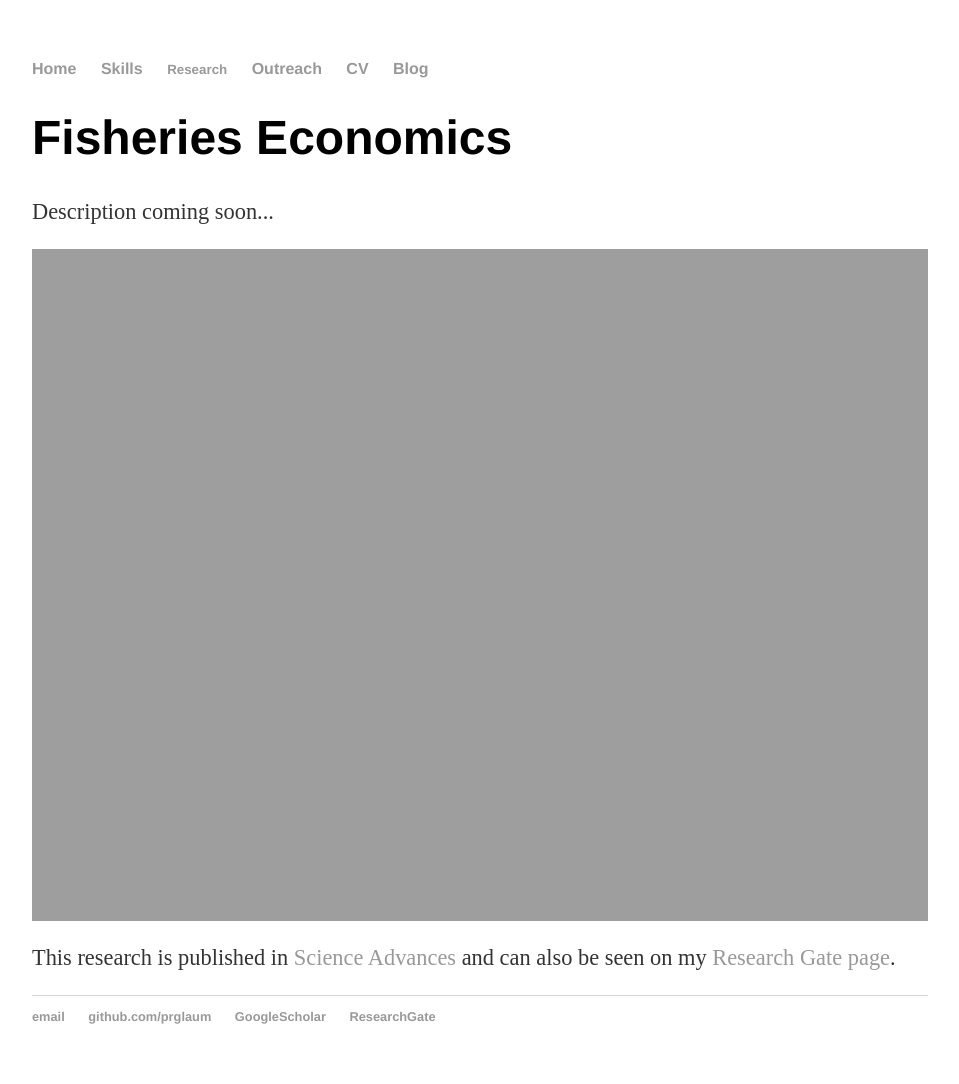
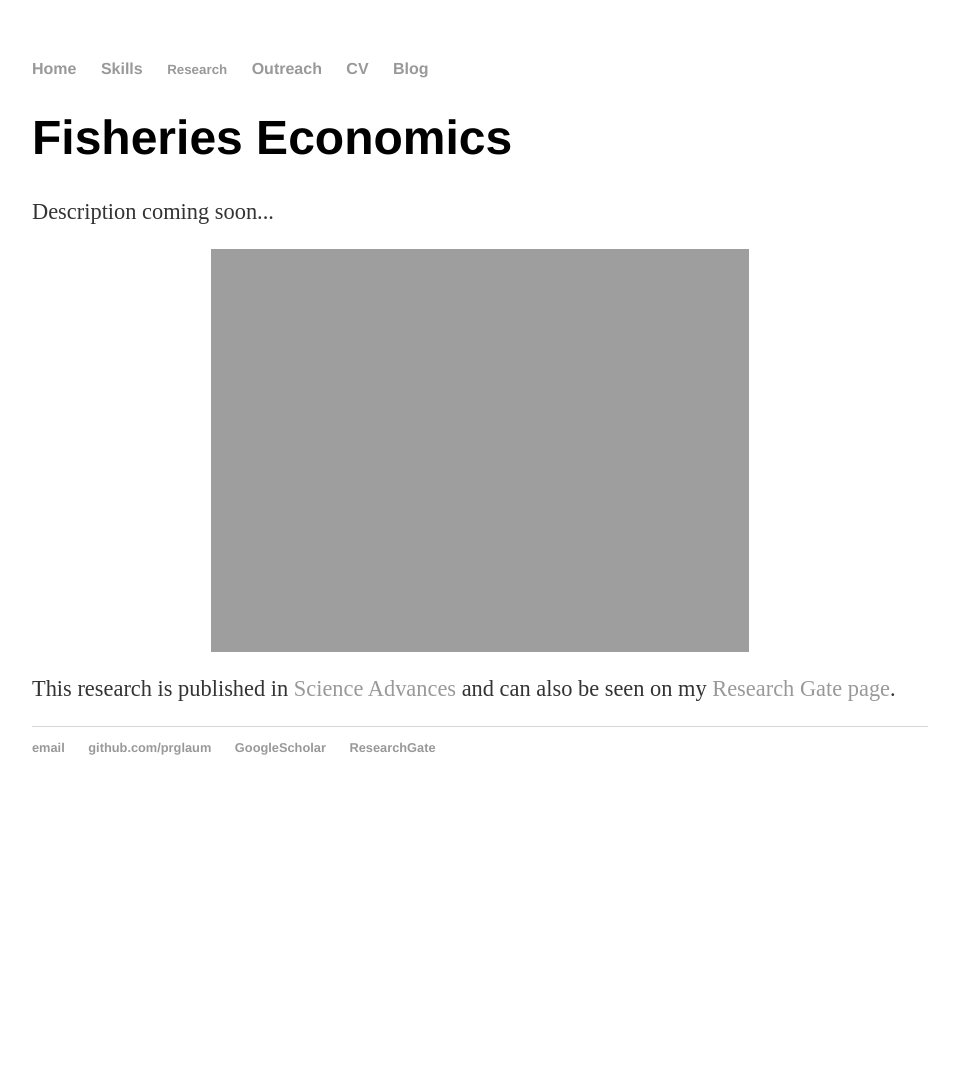
Before and after one commit to prglaum/prglaum.github.io, a Jekyll site: the page built from research/fisheries/index.html, in a window 1280 px wide. Shown: the whole page, without its empty margins (160-1119 px from the left). Built offline with Jekyll 4.4.1, drawn with Linux system fonts in a browser that asks for light colours; after the commit the page ends 900 px from its top, so only the background shows below that.

Commit message:
Update index.html

```diff
--- a/research/fisheries/index.html
+++ b/research/fisheries/index.html
@@ -7,6 +7,6 @@ title: Fisheries Economics
 	<p>Description coming soon... </p>
 </div><!-- /.blurb -->
 
-<img class="div60" src="{{site.url}}/docs/assets/images/yellowFinBlue.jpg" alt="yellowFin" style="width:100%;">
+<img class="div60" src="{{site.url}}/docs/assets/images/yellowFinBlue.jpg" alt="yellowFin">
 
 <p display="block" style="clear:right" style="clear:left"> This research is published in <a href="https://www.science.org/doi/10.1126/sciadv.aaz4891">Science Advances</a> and can also be seen on my <a href="https://www.researchgate.net/profile/Paul-Glaum">Research Gate page</a>.
```
